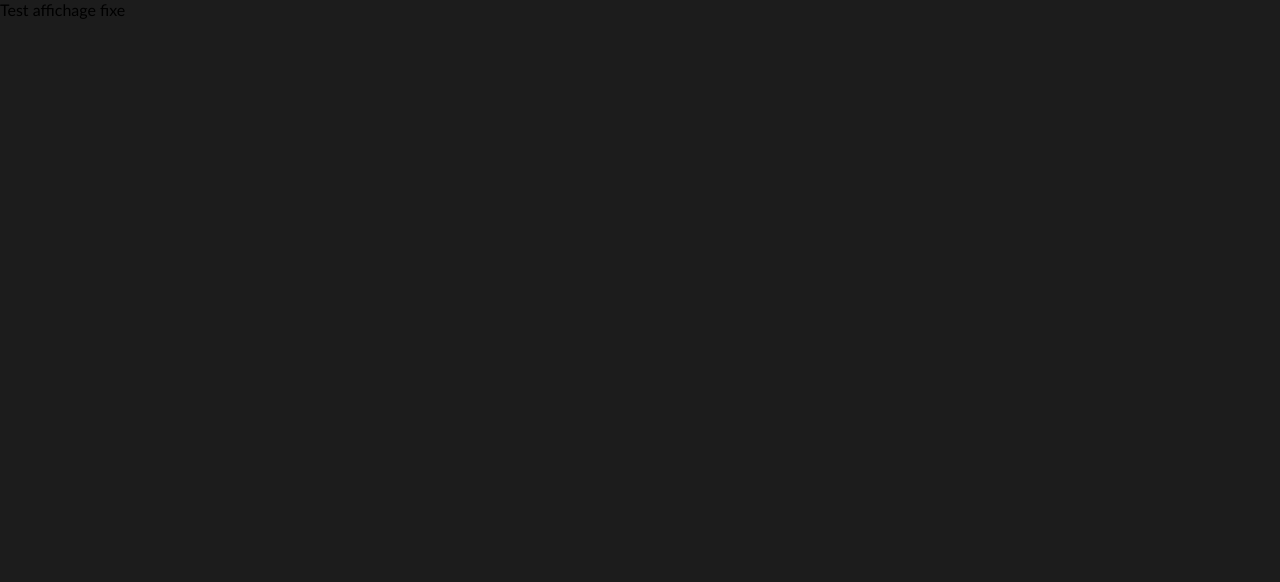
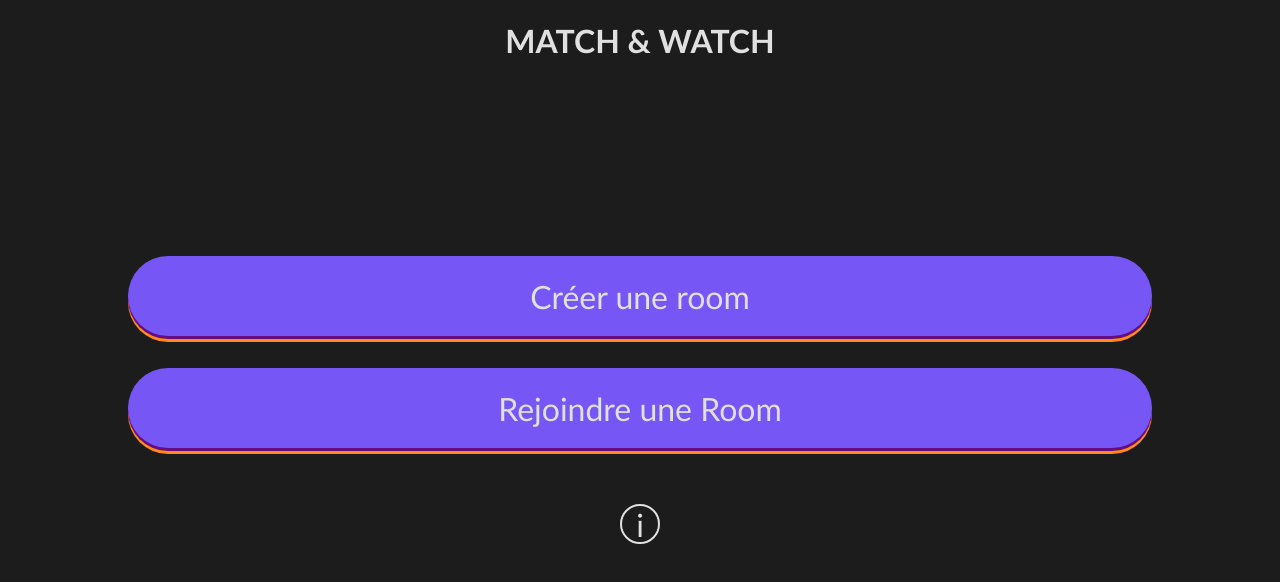
Before and after one commit to lcouedor/MatchAndWatch, a Vue app in the folder frontend/: page / in a window 1280 px wide. Shown: the top 582 px of the page. Built offline with nearby package versions, Linux system fonts and the light colour scheme; no server answers.

Commit message:
fix deploiement gh

```diff
--- a/frontend/src/App.vue
+++ b/frontend/src/App.vue
@@ -1,6 +1,6 @@
 <template>
-  <div id="mainApp">
-    <div>Test affichage fixe</div>
+  <div id="app">
+    <router-view />
     <Snackbar />
   </div>
 </template>
--- a/frontend/src/assets/style/global.scss
+++ b/frontend/src/assets/style/global.scss
@@ -14,7 +14,7 @@ body{
     overflow: hidden;
 }
 
-#mainApp{
+#app{
     height: 100dvh;
     width: 100vw;
     overflow: hidden;
--- a/frontend/src/main.ts
+++ b/frontend/src/main.ts
@@ -4,4 +4,3 @@ import router from "./router";
 import store from "./store";
 
 createApp(App).use(store).use(router).mount("#app");
-console.log("App mounted successfully");
--- a/frontend/vue.config.js
+++ b/frontend/vue.config.js
@@ -1,7 +1,7 @@
 const { defineConfig } = require("@vue/cli-service");
 module.exports = defineConfig({
   transpileDependencies: true,
-  publicPath: '/MatchAndWatch/',
+  // publicPath: '/MatchAndWatch/',
   devServer: {
     host: "localhost",
     port: 8080,
```
